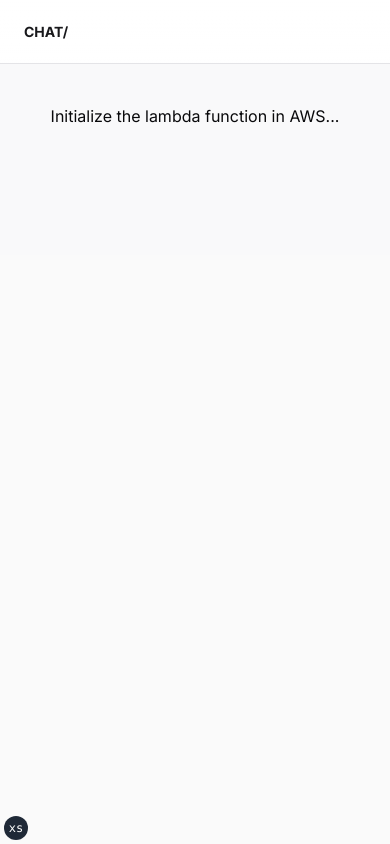
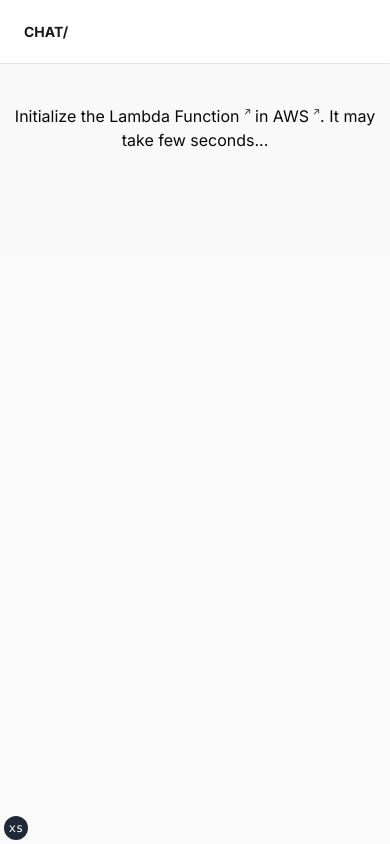
Before and after one commit to IsaacOrzDev/personal-chat-portal, a Next.js app: page / in a window 390 px wide. Built offline with nearby package versions, Linux system fonts and the light colour scheme; no server answers.

Commit message:
feat: Just update

```diff
--- a/app/page.tsx
+++ b/app/page.tsx
@@ -1,5 +1,6 @@
 'use client'
 
+import { ExternalLink } from '@/components/external-link'
 import { useTheme } from 'next-themes'
 import { useRouter, useSearchParams } from 'next/navigation'
 import { useEffect, useState } from 'react'
@@ -27,8 +28,13 @@ export default function IndexPage() {
   })
 
   return (
-    <div className="flex w-full justify-center py-10">
-      Initialize the lambda function in AWS...
-    </div>
+    <p className="mx-auto w-full py-10 text-center">
+      Initialize the{' '}
+      <ExternalLink href="https://aws.amazon.com/lambda/">
+        Lambda Function
+      </ExternalLink>{' '}
+      in <ExternalLink href="https://aws.amazon.com/">AWS</ExternalLink>. It may
+      take few seconds...
+    </p>
   )
 }
--- a/components/chat-panel.tsx
+++ b/components/chat-panel.tsx
@@ -70,7 +70,7 @@ export function ChatPanel({
             setInput={setInput}
             isLoading={isLoading}
           />
-          <FooterText className="hidden sm:block" />
+          <FooterText className="block" />
         </div>
       </div>
     </div>
--- a/components/prompt-form.tsx
+++ b/components/prompt-form.tsx
@@ -55,7 +55,7 @@ export function PromptForm({
           rows={1}
           value={input}
           onChange={e => setInput(e.target.value)}
-          placeholder="Ask a question."
+          placeholder="Please feel free to ask a question."
           spellCheck={false}
           className="min-h-[60px] w-full resize-none bg-transparent px-4 py-[1.3rem] focus-within:outline-none sm:text-sm"
         />
```
